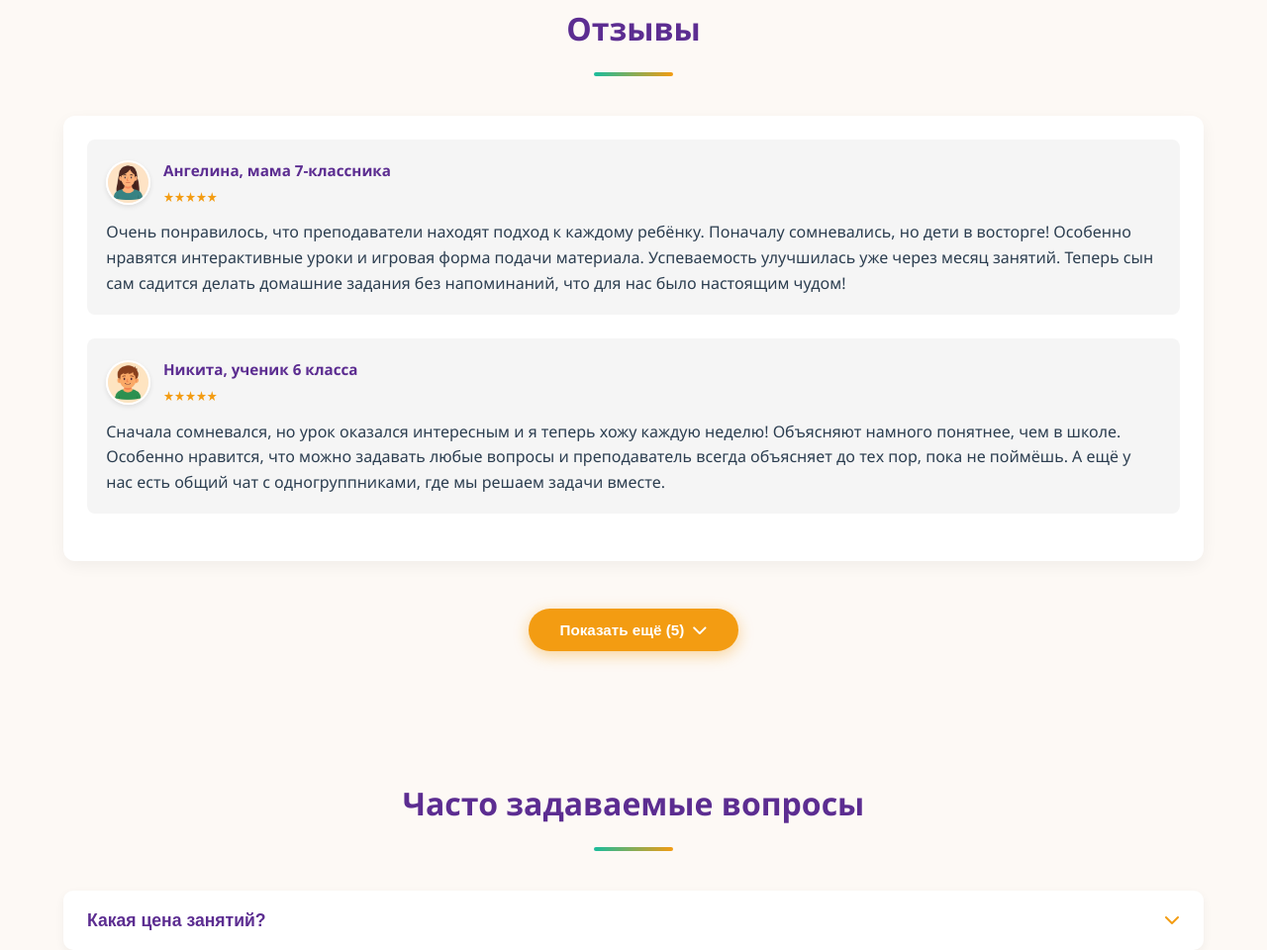
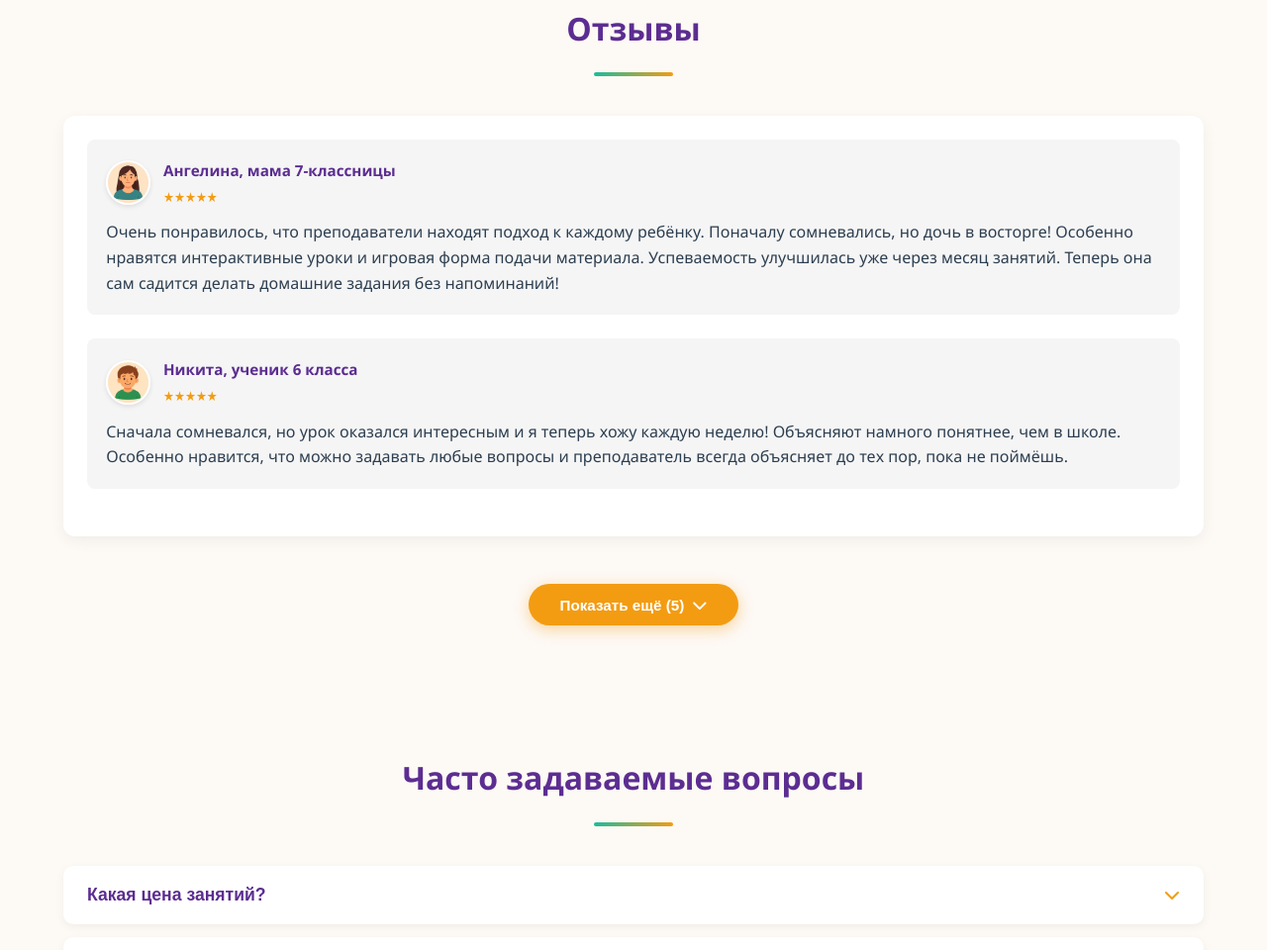
Before and after one commit to VibeUm/VibeUm, a plain HTML site: page index.html in a window 1280 px wide. Shown: the part 3413-4373 px from the top of the page at 99% size. Drawn offline with Linux system fonts and the light colour scheme.

Commit message:
Update index.html

```diff
--- a/index.html
+++ b/index.html
@@ -1760,12 +1760,12 @@
         <div class="review-header">
           <img src="avatar1.jpg" alt="Ангелина" class="review-avatar">
           <div class="review-meta">
-            Ангелина, мама 7-классника
+            Ангелина, мама 7-классницы
             <span class="review-rating">★★★★★</span>
           </div>
         </div>
         <p class="review-text">
-          Очень понравилось, что преподаватели находят подход к каждому ребёнку. Поначалу сомневались, но дети в восторге! Особенно нравятся интерактивные уроки и игровая форма подачи материала. Успеваемость улучшилась уже через месяц занятий. Теперь сын сам садится делать домашние задания без напоминаний, что для нас было настоящим чудом!
+          Очень понравилось, что преподаватели находят подход к каждому ребёнку. Поначалу сомневались, но дочь в восторге! Особенно нравятся интерактивные уроки и игровая форма подачи материала. Успеваемость улучшилась уже через месяц занятий. Теперь она сам садится делать домашние задания без напоминаний!
         </p>
         <span class="read-more">Читать полностью</span>
       </div>
@@ -1779,7 +1779,7 @@
           </div>
         </div>
         <p class="review-text">
-          Сначала сомневался, но урок оказался интересным и я теперь хожу каждую неделю! Объясняют намного понятнее, чем в школе. Особенно нравится, что можно задавать любые вопросы и преподаватель всегда объясняет до тех пор, пока не поймёшь. А ещё у нас есть общий чат с одногруппниками, где мы решаем задачи вместе.
+          Сначала сомневался, но урок оказался интересным и я теперь хожу каждую неделю! Объясняют намного понятнее, чем в школе. Особенно нравится, что можно задавать любые вопросы и преподаватель всегда объясняет до тех пор, пока не поймёшь.
         </p>
         <span class="read-more">Читать полностью</span>
       </div>
@@ -1793,7 +1793,7 @@
           </div>
         </div>
         <p class="review-text">
-          Благодарю за внимательность и индивидуальный подход. Дочь раньше ненавидела математику, а сейчас сама садиться делать задания, стала более уверенной в себе, пробует участвовать в олимпиадах! Преподаватель нашёл к ней подход и смог заинтересовать предметом. Теперь математика - её любимый предмет, а оценки улучшились с троек на твердые четвёрки.
+          Благодарю за внимательность и индивидуальный подход. Дочь раньше ненавидела математику, а сейчас гораздо уверее в себе, пробует участвовать в олимпиадах! Преподаватель нашёл к ней подход и смог заинтересовать предметом. Теперь математика - её любимый предмет, а оценки улучшились с троек на пятерки.
         </p>
         <span class="read-more">Читать полностью</span>
       </div>
@@ -1849,7 +1849,7 @@
           </div>
         </div>
         <p class="review-text">
-          Искали репетитора по русскому для сына, потому что учительница в школе пугала его двойками. Нашли эту оналайн-школу! Ребенок, который ненавидел "эту дурацкую грамматику", теперь сам пишет смешные рассказы и проверяет у меня запятые. Спасибо за терпение и творческий подход! За полгода занятий он не только подтянул программу, но и стал лучше читать.
+          Искали репетитора по русскому для сына, потому что учительница в школе пугала его двойками. Нашли эту оналайн-школу! Ребенок ненавидел "эту дурацкую грамматику", теперь сам пишет смешные рассказы и проверяет у меня запятые. Спасибо за терпение и творческий подход! Стал лучше читать.
         </p>
         <span class="read-more">Читать полностью</span>
       </div>
```
